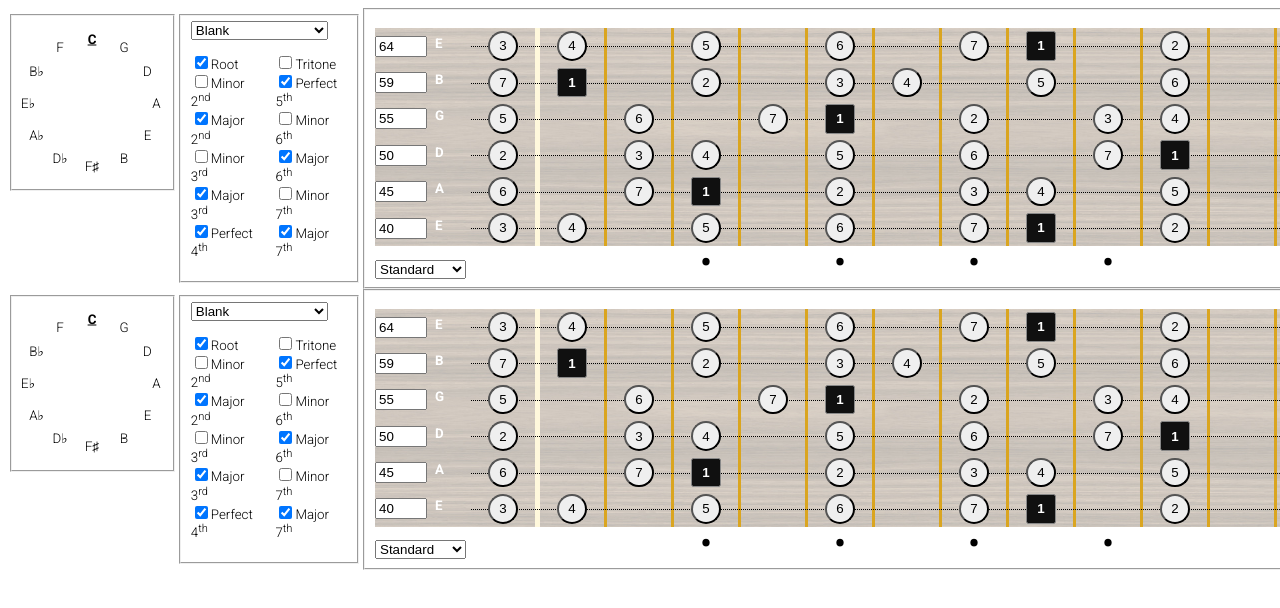
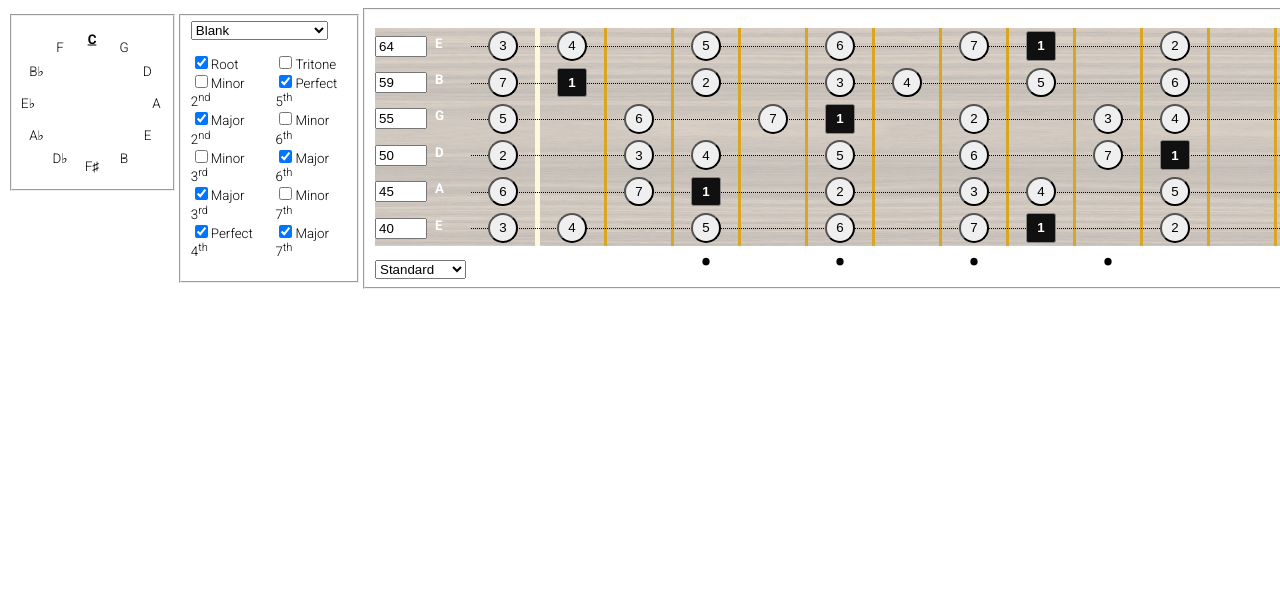
Before and after one commit to PerryRylance/ScaleChart, a React (Create React App) app: page / in a window 1280 px wide. Shown: the top 608 px of the page. Built offline with nearby package versions, Linux system fonts and the light colour scheme.

Commit message:
Clean up

```diff
--- a/src/App.tsx
+++ b/src/App.tsx
@@ -21,50 +21,8 @@ function App()
 	return <div className="app">
 		<AppContext.Provider value={{state, setState}}>
 			<Chart onStateChanged={onChartStateChange} />
-			<Chart onStateChanged={onChartStateChange} />
 		</AppContext.Provider>
 	</div>;
 }
 
-/*class App extends React.Component
-{
-	constructor(props)
-	{
-		super(props);
-
-		this.state = {
-			semitones:	[true, false, true, false, true, true, false, true, false, true, false, true],
-			key:		0,
-			tuning:		[64, 59, 55, 50, 45, 40],
-			frets:		13
-		};
-
-		const params	= new URLSearchParams(window.location.search);
-
-		if(params.has("state"))
-			this.state	= JSON.parse( Base64.decode(params.get("state")) );
-	}
-
-
-
-	componentDidUpdate()
-	{
-		const params	= new URLSearchParams(window.location.search);
-		const data		= Base64.encode(JSON.stringify(this.state));
-
-		params.set("state", data);
-
-		window.history.replaceState(this.state, window.title, ["?" + params.toString()]);
-	}
-
-	render()
-	{
-		return (
-			<div className="app">
-
-			</div>
-		);
-	}
-}*/
-
 export default App;
```
